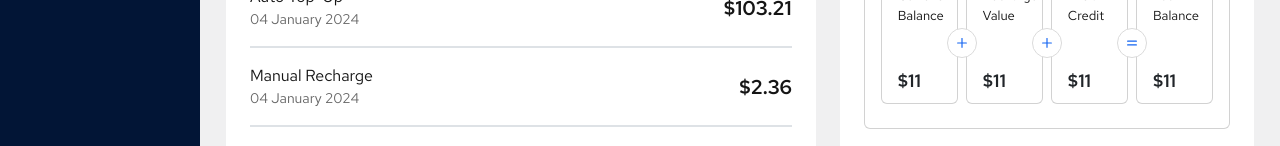
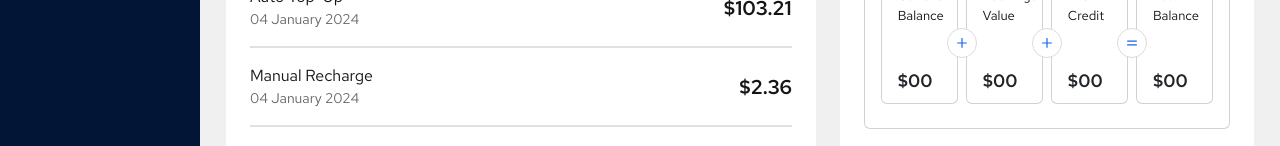
Before and after one commit to jangra-rahul/TapNGo, a Next.js app: page /Dashboard/HomeDashboard in a window 1280 px wide. Shown: the part 538-684 px from the top of the page. Built offline with nearby package versions, Linux system fonts and the light colour scheme.

Commit message:
bug fixed

```diff
--- a/src/app/Dashboard/HomeDashboard/Manual.tsx
+++ b/src/app/Dashboard/HomeDashboard/Manual.tsx
@@ -72,7 +72,7 @@ const Manual = () => {
                 Current <br /> Balance
               </p>
               <h5 className="red_ff fs_18 fw-semibold homedashboars-text-color">
-                $11
+                $00
               </h5>
             </div>
           </Col>
@@ -91,7 +91,7 @@ const Manual = () => {
                 Value
               </p>
               <h5 className="red_ff fs_18 fw-semibold homedashboars-text-color">
-                $11
+                $00
               </h5>
             </div>
           </Col>
@@ -110,7 +110,7 @@ const Manual = () => {
                 <br /> Credit
               </p>
               <h5 className="red_ff fs_18  fw-semibold homedashboars-text-color">
-                $11
+                $00
               </h5>
             </div>
           </Col>
@@ -120,7 +120,7 @@ const Manual = () => {
                 Your <br /> Balance
               </p>
               <h5 className="red_ff fs_18 fw-semibold homedashboars-text-color">
-                $11
+                $00
               </h5>
             </div>
           </Col>
```
